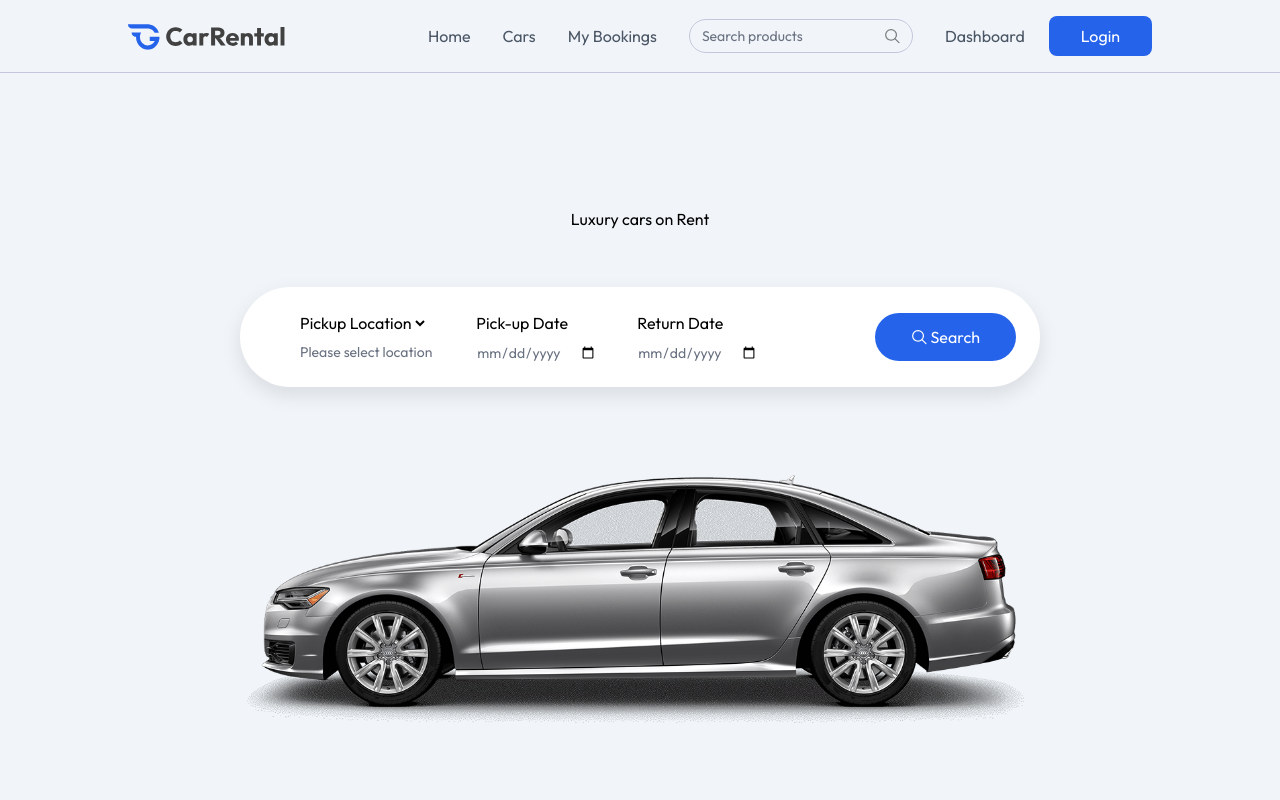
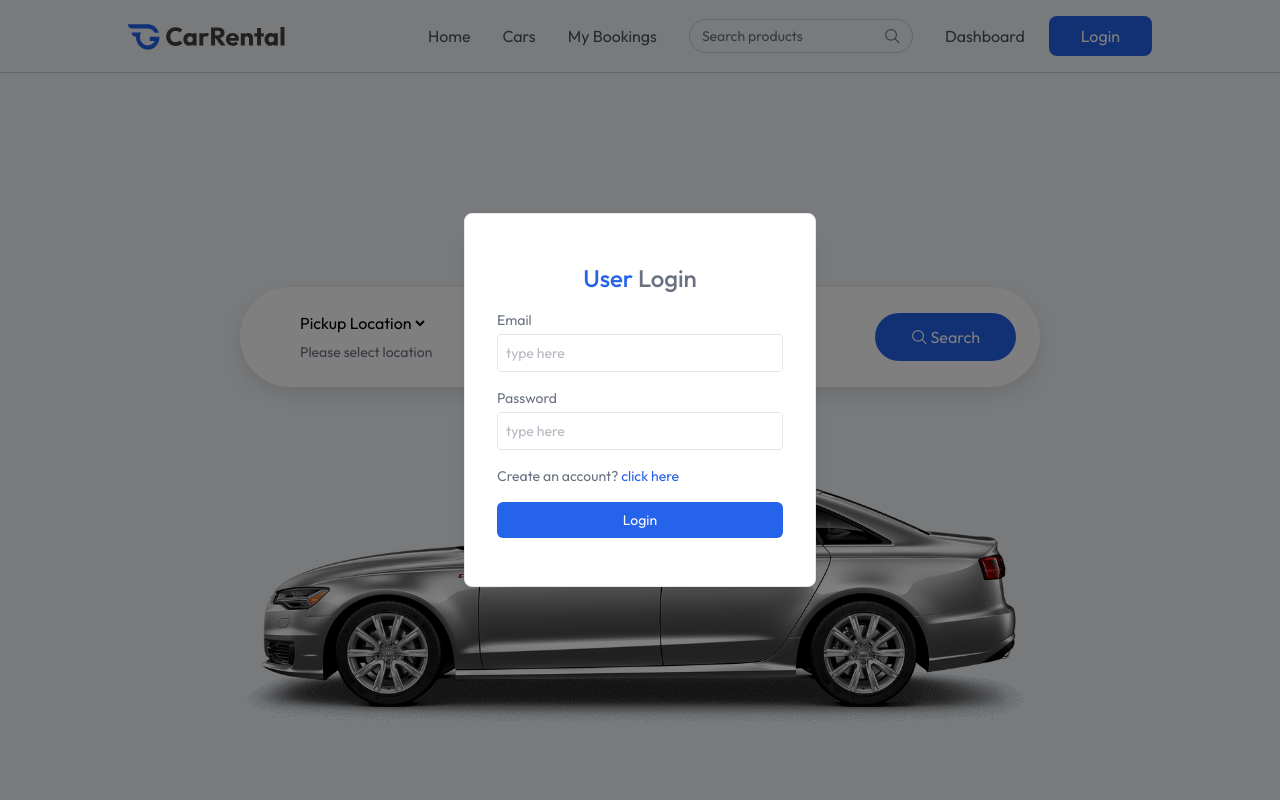
Before and after one commit to Parvez089/mern-car-rental-app-frontend, a React (Vite) app: page / in a window 1280 px wide. Both pictures are taken after a click on the button "Login". Shown: the top 800 px of the page. Built offline with nearby package versions, Linux system fonts and the light colour scheme.

Commit message:
login Page

```diff
--- a/src/App.jsx
+++ b/src/App.jsx
@@ -13,11 +13,14 @@
 import AddCar from "./pages/owner/AddCar";
 import ManageCars from "./pages/owner/ManageCars";
 import ManageBookings from "./pages/owner/ManageBookings";
+import Login from "./components/Login";
 const App = () => {
   const [showLogin, setShowLogin] = useState(false);
   const isOwnerPath = useLocation().pathname.startsWith("/owner");
   return (
     <>
+    {showLogin && <Login setShowLogin={setShowLogin}/>}
+
       {!isOwnerPath && <Navbar setShowLogin={setShowLogin} />}
       <Routes>
         <Route path='/' element={<Home />} />
--- /dev/null
+++ b/src/components/Login.jsx
@@ -0,0 +1,83 @@
+import React from "react";
+
+const Login = ({setShowLogin}) => {
+   const [state, setState] = React.useState("login");
+   const [name, setName] = React.useState("");
+   const [email, setEmail] = React.useState("");
+   const [password, setPassword] = React.useState("");
+
+   const onSubmitHandler = async(event)=>{
+    event.preventDefault();
+   }
+  return (
+    <div
+      onClick={() => setShowLogin(false)}
+      className='fixed top-0 bottom-0 left-0 right-0 z-100 flex items-center text-sm text-gray-600 bg-black/50'>
+      <form onSubmit={onSubmitHandler} onClick={(e)=> e.stopPropagation()} className='flex flex-col gap-4 m-auto items-start p-8 py-12 w-80 sm:w-[352px] text-gray-500 rounded-lg shadow-xl border border-gray-200 bg-white'>
+        <p className='text-2xl font-medium m-auto'>
+          <span className='text-primary'>User</span>{" "}
+          {state === "login" ? "Login" : "Sign Up"}
+        </p>
+        {state === "register" && (
+          <div className='w-full'>
+            <p>Name</p>
+            <input
+              onChange={(e) => setName(e.target.value)}
+              value={name}
+              placeholder='type here'
+              className='border border-gray-200 rounded w-full p-2 mt-1 outline-'
+              type='text'
+              required
+            />
+          </div>
+        )}
+        <div className='w-full '>
+          <p>Email</p>
+          <input
+            onChange={(e) => setEmail(e.target.value)}
+            value={email}
+            placeholder='type here'
+            className='border border-gray-200 rounded w-full p-2 mt-1 outline-primary'
+            type='email'
+            required
+          />
+        </div>
+        <div className='w-full '>
+          <p>Password</p>
+          <input
+            onChange={(e) => setPassword(e.target.value)}
+            value={password}
+            placeholder='type here'
+            className='border border-gray-200 rounded w-full p-2 mt-1 outline-primary'
+            type='password'
+            required
+          />
+        </div>
+        {state === "register" ? (
+          <p>
+            Already have account?{" "}
+            <span
+              onClick={() => setState("login")}
+              className='text-primary cursor-pointer'>
+              click here
+            </span>
+          </p>
+        ) : (
+          <p>
+            Create an account?{" "}
+            <span
+              onClick={() => setState("register")}
+              className='text-primary cursor-pointer'>
+              click here
+            </span>
+          </p>
+        )}
+        <button className='bg-primary hover:bg-blue-800 transition-all text-white w-full py-2 rounded-md cursor-pointer'>
+          {state === "register" ? "Create Account" : "Login"}
+        </button>
+      </form>
+    </div>
+  );
+};
+
+export default Login;
```
